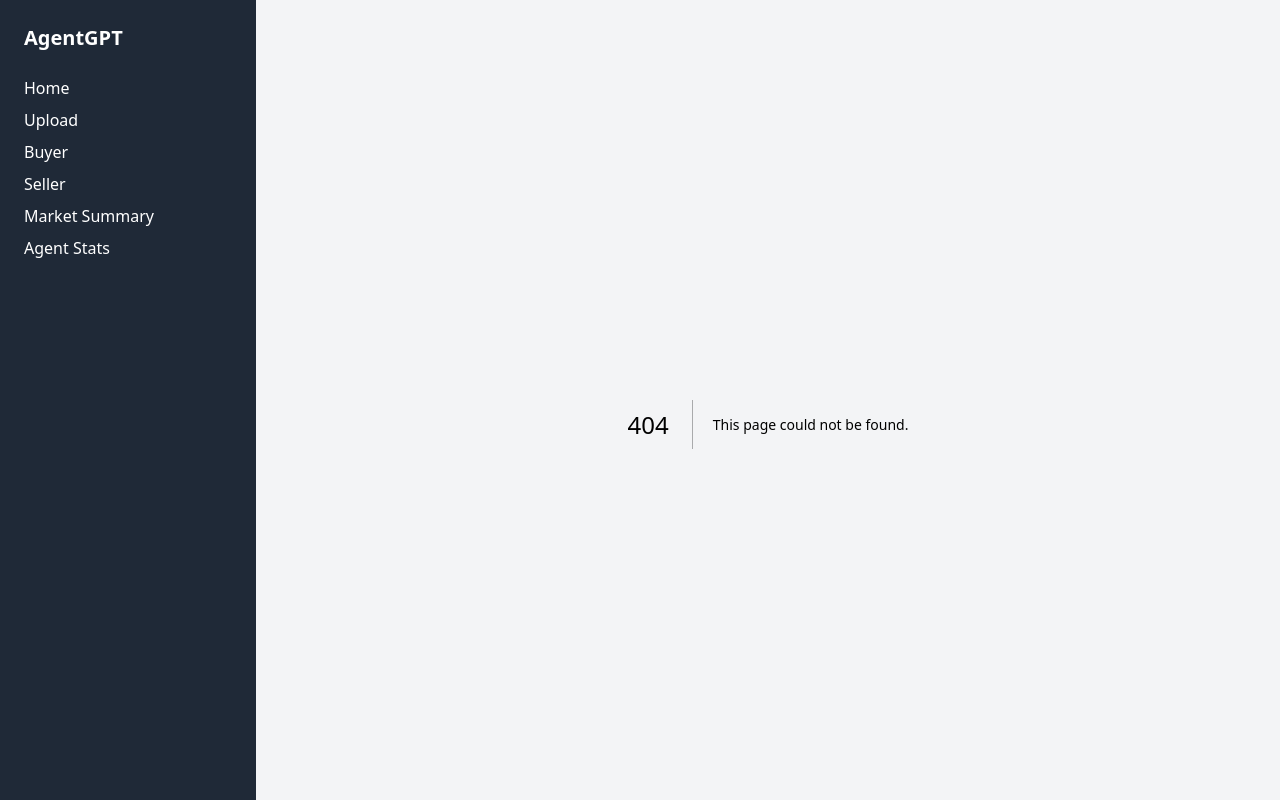
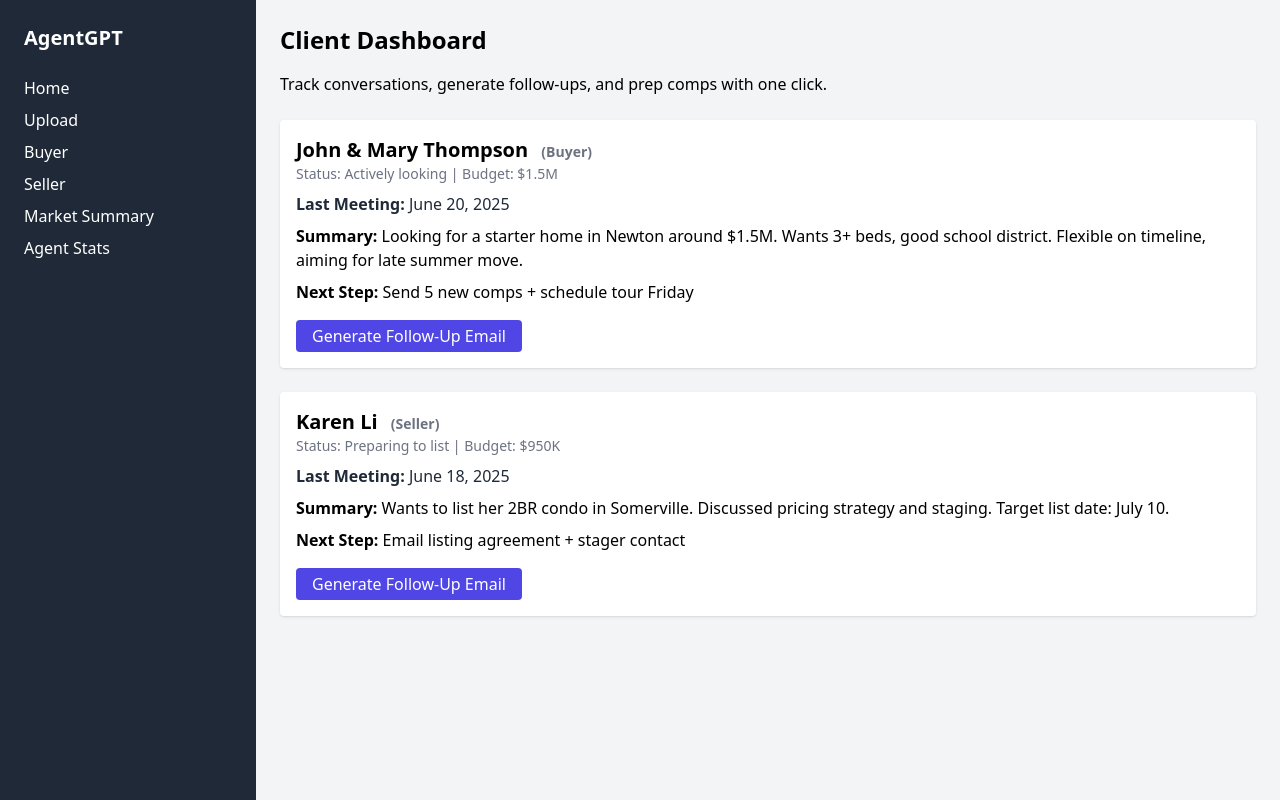
Before and after one commit to malsarraf98/agentgpt-prototype, a Next.js app: page /clients in a window 1280 px wide. Before the commit this address had no page. Built offline with nearby package versions, Linux system fonts and the light colour scheme.

Commit message:
Create clients.js

```diff
--- /dev/null
+++ b/pages/clients.js
@@ -0,0 +1,50 @@
+import { useState } from "react";
+
+const mockClients = [
+  {
+    id: 1,
+    name: "John & Mary Thompson",
+    type: "Buyer",
+    budget: "$1.5M",
+    status: "Actively looking",
+    lastMeeting: "June 20, 2025",
+    summary: "Looking for a starter home in Newton around $1.5M. Wants 3+ beds, good school district. Flexible on timeline, aiming for late summer move.",
+    nextStep: "Send 5 new comps + schedule tour Friday",
+  },
+  {
+    id: 2,
+    name: "Karen Li",
+    type: "Seller",
+    budget: "$950K",
+    status: "Preparing to list",
+    lastMeeting: "June 18, 2025",
+    summary: "Wants to list her 2BR condo in Somerville. Discussed pricing strategy and staging. Target list date: July 10.",
+    nextStep: "Email listing agreement + stager contact",
+  },
+];
+
+export default function Clients() {
+  const [clients, setClients] = useState(mockClients);
+
+  return (
+    <div>
+      <h1 className="text-2xl font-bold mb-4">Client Dashboard</h1>
+      <p className="mb-6">Track conversations, generate follow-ups, and prep comps with one click.</p>
+
+      <div className="grid gap-6">
+        {clients.map(client => (
+          <div key={client.id} className="bg-white p-4 rounded shadow">
+            <h2 className="text-xl font-semibold">{client.name} <span className="text-sm text-gray-500 ml-2">({client.type})</span></h2>
+            <p className="text-sm text-gray-500 mb-2">Status: {client.status} | Budget: {client.budget}</p>
+            <p className="text-gray-800 mb-2"><strong>Last Meeting:</strong> {client.lastMeeting}</p>
+            <p className="mb-2"><strong>Summary:</strong> {client.summary}</p>
+            <p className="mb-4"><strong>Next Step:</strong> {client.nextStep}</p>
+            <button className="bg-indigo-600 text-white px-4 py-1 rounded hover:bg-indigo-700">
+              Generate Follow-Up Email
+            </button>
+          </div>
+        ))}
+      </div>
+    </div>
+  );
+}
```
